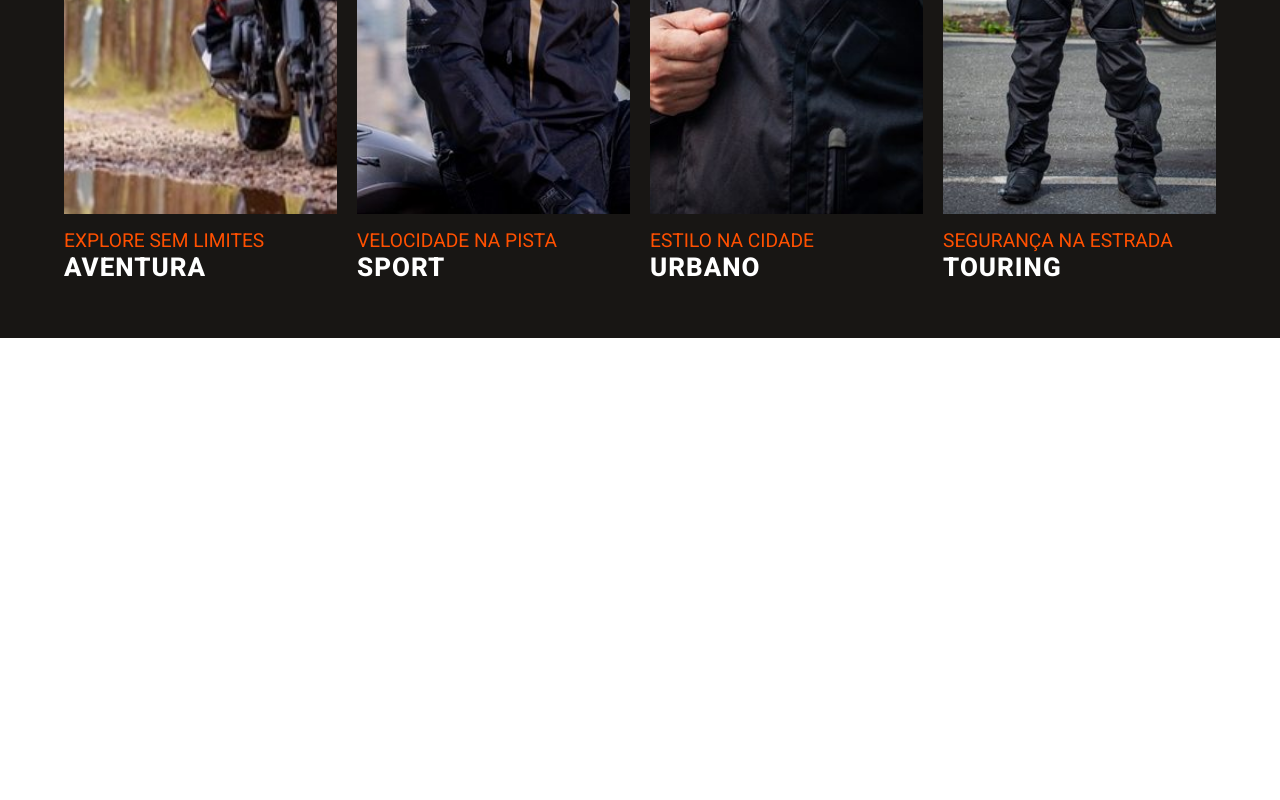
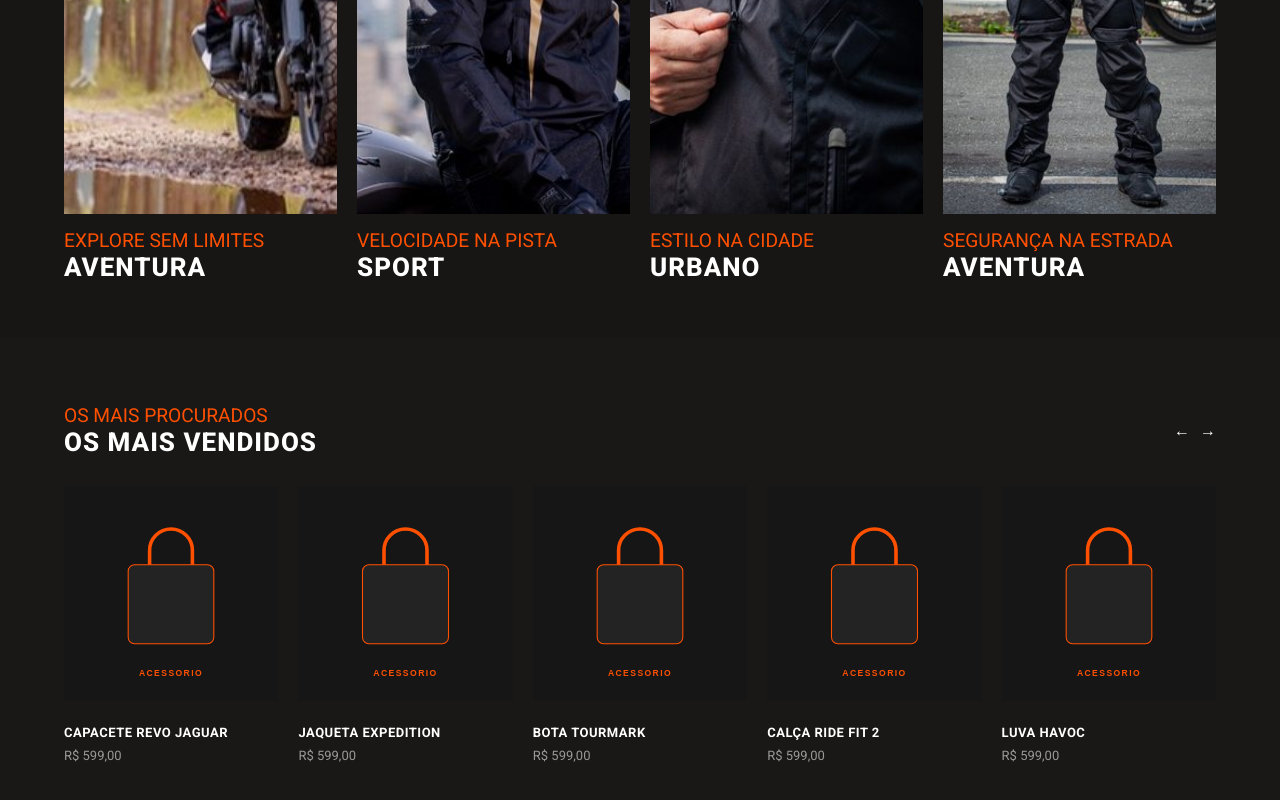
Before and after one commit to GabrielMPinho/x11, a React (Vite) app: page / in a window 1280 px wide. Shown: the part 4372-5172 px from the top of the page. Before the commit the page ends 4710 px from the top, so only its background shows below. Built offline with nearby package versions, Linux system fonts and the light colour scheme.

Commit message:
Destaques

```diff
--- /dev/null
+++ b/components/Destaques.jsx
@@ -0,0 +1,37 @@
+const produtos = [
+    {imagem: "../src/assets/images/placeholder-acessorio.svg", titulo: "CAPACETE REVO JAGUAR", preco: 599.00},
+    {imagem: "../src/assets/images/placeholder-acessorio.svg", titulo: "JAQUETA EXPEDITION", preco: 599.00},
+    {imagem: "../src/assets/images/placeholder-acessorio.svg", titulo: "BOTA TOURMARK", preco: 599.00},
+    {imagem: "../src/assets/images/placeholder-acessorio.svg", titulo: "CALÇA RIDE FIT 2", preco: 599.00},
+    {imagem: "../src/assets/images/placeholder-acessorio.svg", titulo: "LUVA HAVOC", preco: 599.00},
+]
+
+export default function Destaques(){
+    return(
+        <section className="destaques">
+            <div id="conteudo_destaques">
+                <div id="escrito_destaques">
+                    <div id="titulo_destaque">
+                        <p className="p_laranja">OS MAIS PROCURADOS</p>
+                        <h3>OS MAIS VENDIDOS</h3>
+                    </div>
+                    <div id="setas_destaques">
+                        <p className="seta">←</p>
+                        <p className="seta">→</p>
+                    </div>
+                </div>
+                <div id="produtos_destaques">
+                    {
+                        produtos.map((produto, index) => (
+                            <div className="card_produto" key={index}>
+                                <img src={produto.imagem} alt="imagem produto destaque" className="imagem_produto_destaque"/>
+                                <p className="titulo_produto_destaque">{produto.titulo}</p>
+                                <p className="preco_produto_destaque">R$ {produto.preco.toFixed(2).replace('.', ',')}</p>
+                            </div>
+                        ))
+                    }
+                </div>
+            </div>
+        </section>
+    )
+}
--- a/components/Territorio.jsx
+++ b/components/Territorio.jsx
@@ -2,7 +2,7 @@ const cards = [
     {imagem: "../src/assets/images/cat-aventura.jpg", subtitulo: "EXPLORE SEM LIMITES", titulo: "AVENTURA"},
     {imagem: "../src/assets/images/cat-sport.jpg", subtitulo: "VELOCIDADE NA PISTA", titulo: "SPORT"},
     {imagem: "../src/assets/images/cat-urbano.jpg", subtitulo: "ESTILO NA CIDADE", titulo: "URBANO"},
-    {imagem: "../src/assets/images/colecao-hero.jpg", subtitulo: "SEGURANÇA NA ESTRADA", titulo: "TOURING"}
+    {imagem: "../src/assets/images/colecao-hero.jpg", subtitulo: "SEGURANÇA NA ESTRADA", titulo: "AVENTURA"}
 ]
 
 
--- a/src/App.jsx
+++ b/src/App.jsx
@@ -5,6 +5,7 @@ import Lancamento_desconto from "../components/Lancamento_desconto";
 import Categorias from "../components/Categorias";
 import Lancamento_especial from "../components/Lancamento_especial";
 import Territorio from "../components/Territorio";
+import Destaques from "../components/Destaques";
 
 export default function App(){
     return (
@@ -17,6 +18,7 @@ export default function App(){
                 <Categorias />
                 <Lancamento_especial />
                 <Territorio />
+                <Destaques />
             </main>
         </>
     )
--- a/src/index.css
+++ b/src/index.css
@@ -8,6 +8,7 @@
   --branco: #ffffff;
   --background_escuro: #181614;
   --background_claro: #E5E5E5;
+  --background_cinza: #191816;
 }
 body {
   font-family: "Roboto", sans-serif;
@@ -415,9 +416,6 @@ button{
     object-fit: cover;
     margin-bottom: 15px;
 }
-
-
-
 .card_territorio h3 {
     color: var(--branco);
     font-size: 26px;
@@ -426,15 +424,87 @@ button{
     margin: 0;
 }
 
+/* FIM TERRITÓRIO */
+/* ==================================================================== */
+
+
+/* ==================================================================== */
+/* DESTAQUES */
+
+.destaques{
+  min-height: 75vh;
+  /* height: 75vh; */
+  background-color: var(--background_cinza);
+  display: flex;
+  align-items: center;
+  justify-content: center;
+  /* gap: 60px; */
+}
+
+#conteudo_destaques{
+  /* border: 1px solid rebeccapurple; */
+  width: 90vw;
+  height: 65vh;
+  display: flex;
+  flex-direction: column;
+}
+#escrito_destaques{
+  width: 100%;
+  height: 10vh;
+  display: flex;
+  align-items: center;
+  justify-content: space-between;
+  margin-bottom: 2vh;
+  margin-top: 1.5vh;
+  /* background-color:  red; */
+}
+#escrito_destaques h3{
+  color: var(--branco);
+  font-size: 26px;
+  font-weight: 800;
+  letter-spacing: 1px;
+  margin: 0;
+}
+#setas_destaques{
+  display: flex;
+  gap: 10px;
+}
+#produtos_destaques{
+  width: 100%;
+  height: 50vh;
+  /* background-color: rgb(0, 255, 34); */
+  display: grid;
+  grid-template-columns: repeat(5, 1fr);
+  gap: 20px;
+}
+.card_produto{
+  display: flex;
+  flex-direction: column;
+}
+.imagem_produto_destaque{
+  width: 100%;
+  aspect-ratio: 1 / 1;
+  object-fit: cover;
+  background-color: #e8e8e8;
+  margin-bottom: 3vh;
+}
+
+.titulo_produto_destaque{
+  color: var(--branco);
+  font-size: 13px;
+  font-weight: 700;
+  letter-spacing: 0.5px;
+  margin-bottom: 1vh;
+}
+
+.preco_produto_destaque{
+  color: #999;
+  font-size: 13px;
+  margin: 0;
+}
 
 
 
 
-
-
-
-
-
-
-/* FIM TERRITÓRIO */
+/* FIM DESTAQUES */
 /* ==================================================================== */
```
